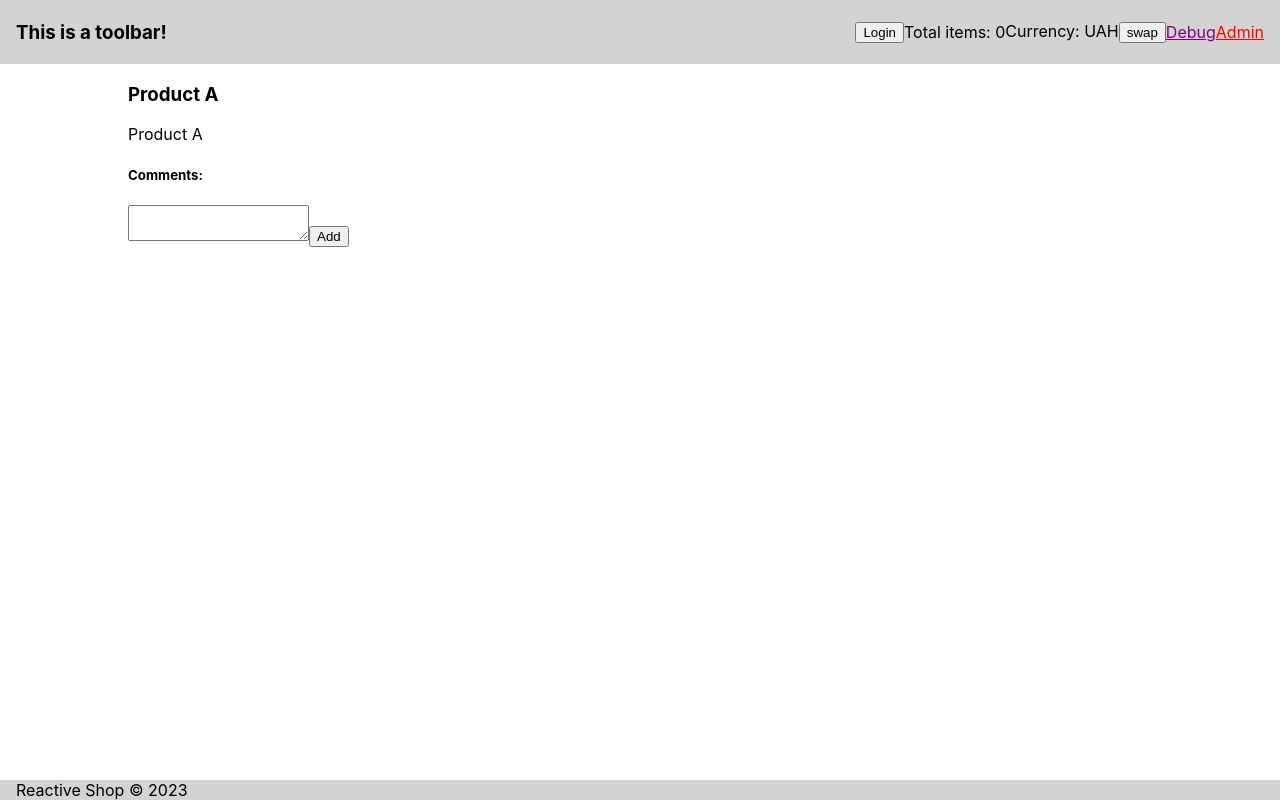
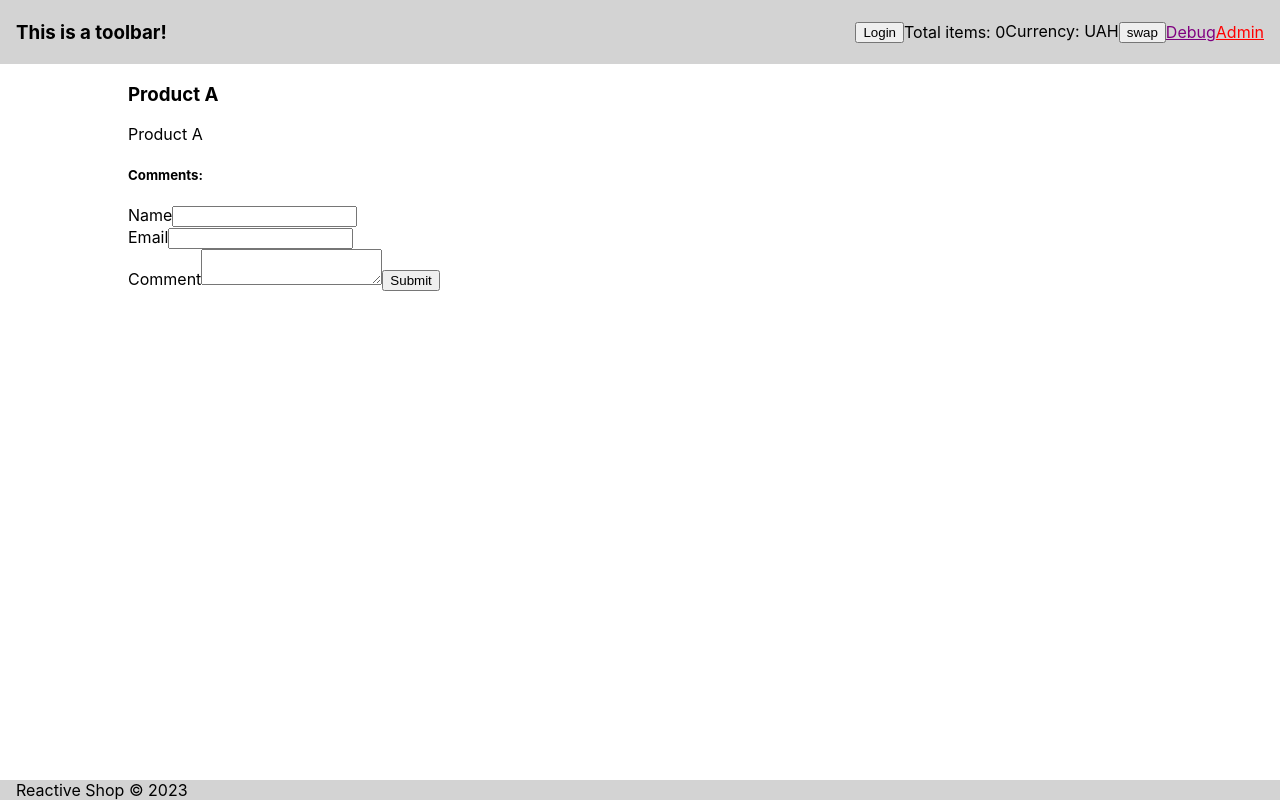
Before and after one commit to neistow/reactive-shop, a React (Create React App) app: page /items/1 in a window 1280 px wide. Built offline with nearby package versions, Linux system fonts and the light colour scheme.

Commit message:
Refactor factories, revisit visitors

```diff
--- a/package.json
+++ b/package.json
@@ -11,6 +11,7 @@
     "@types/react": "^18.0.0",
     "@types/react-dom": "^18.0.0",
     "antd": "^5.3.0",
+    "formik": "^2.2.9",
     "react": "^18.2.0",
     "react-dom": "^18.2.0",
     "react-router-dom": "^6.8.0",
@@ -18,7 +19,8 @@
     "react-transition-group": "^4.4.5",
     "styled-components": "^5.3.6",
     "typescript": "^4.4.2",
-    "web-vitals": "^2.1.0"
+    "web-vitals": "^2.1.0",
+    "yup": "^1.0.2"
   },
   "scripts": {
     "start": "react-scripts start",
--- a/src/components/CommentForm.tsx
+++ b/src/components/CommentForm.tsx
@@ -1,4 +1,26 @@
 import React, { useState } from 'react';
+import { Formik, Form, Field, ErrorMessage, FormikHelpers } from 'formik';
+import * as Yup from 'yup';
+import FormikInput from './FormikInput';
+
+interface CommentForm {
+    name: string;
+    email: string;
+    comment: string;
+}
+
+const validationSchema = Yup.object().shape({
+    name: Yup.string()
+        .min(3, 'Name must be at least 3 characters')
+        .max(40, 'Name must be no more than 40 characters')
+        .required('Name is required'),
+    email: Yup.string()
+        .email('Invalid email address')
+        .required('Email is required'),
+    comment: Yup.string()
+        .required('Comment is required'),
+});
+
 
 type CommentFormProps = {
     onCommentAdded: (val: string) => void;
@@ -6,20 +28,38 @@ type CommentFormProps = {
 
 const CommentForm = ({ onCommentAdded }: CommentFormProps) => {
 
-    const [value, setValue] = useState('');
+    const initialValues: CommentForm = {
+        name: '',
+        email: '',
+        comment: '',
+    };
 
-    const handleSubmit = (e: React.FormEvent<HTMLFormElement>) => {
-        onCommentAdded(value);
-        setValue('');
-        e.preventDefault();
+    const handleSubmit = (values: CommentForm, { resetForm }: FormikHelpers<CommentForm>) => {
+        onCommentAdded(values.comment)
+        resetForm();
     };
 
     return (
-        <form onSubmit={handleSubmit}>
-            <textarea value={value} onChange={e => setValue(e.target.value)}></textarea>
-            <button type="submit">Add</button>
-        </form>
-    )
+        <Formik
+            initialValues={initialValues}
+            validationSchema={validationSchema}
+            onSubmit={handleSubmit}
+        >
+            {({ errors, touched }) => (
+                <Form>
+                    <FormikInput label="Name" name="name" type="text" />
+
+                    <FormikInput label="Email" name="email" type="email" />
+
+                    <label htmlFor="comment">Comment</label>
+                    <Field name="comment" as="textarea"/>
+                    <ErrorMessage name="comment"/>
+
+                    <button type="submit">Submit</button>
+                </Form>
+            )}
+        </Formik>
+    );
 };
 
 export default CommentForm;
--- /dev/null
+++ b/src/components/FormikInput.tsx
@@ -0,0 +1,25 @@
+import React from 'react';
+import { useField } from 'formik';
+import { ErrorMessage } from 'formik';
+
+interface FormikInputProps {
+    label: string;
+    name: string;
+    type: string;
+}
+
+const FormikInput: React.FC<FormikInputProps> = ({ label, ...props }) => {
+    const [field, meta] = useField(props);
+
+    return (
+        <div>
+            <label htmlFor={props.name}>{label}</label>
+            <input {...field} {...props} />
+            {meta.touched && meta.error ? (
+                <ErrorMessage name={props.name} component="div" />
+            ) : null}
+        </div>
+    );
+};
+
+export default FormikInput;
```
Also changed, not shown: src/components/RegisterForm.tsx (added, +57 -0 lines), 1 other file (tests, documents, lock files or other folders).
